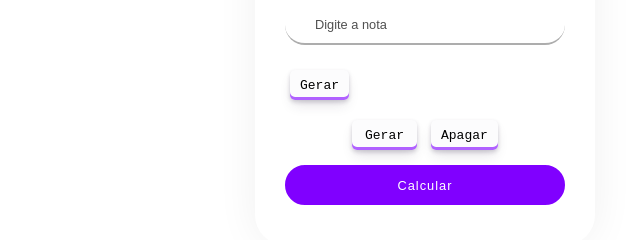
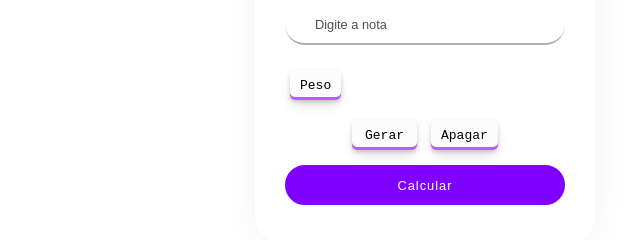
Before and after one commit to Basqueroto/calculadora-de-media, a plain HTML site: page index.html in a window 1280 px wide. Shown: the part 323-563 px from the top of the page, 245-885 px from the left. Drawn offline with Linux system fonts and the light colour scheme.

Commit message:
-------------------

```diff
--- a/index.html
+++ b/index.html
@@ -33,7 +33,7 @@
                             <input type=text name="nota" class="nota" required="" placeholder="Digite a nota">
                         </div>
                         <div class="peso">
-                            <button class="bnt-peso" onclick="gerar(this)">Gerar</button>
+                            <button class="bnt-peso" onclick="gerar(this)">Peso</button>
                         </div>
                     </div>
                     <div id="container"></div>
```
